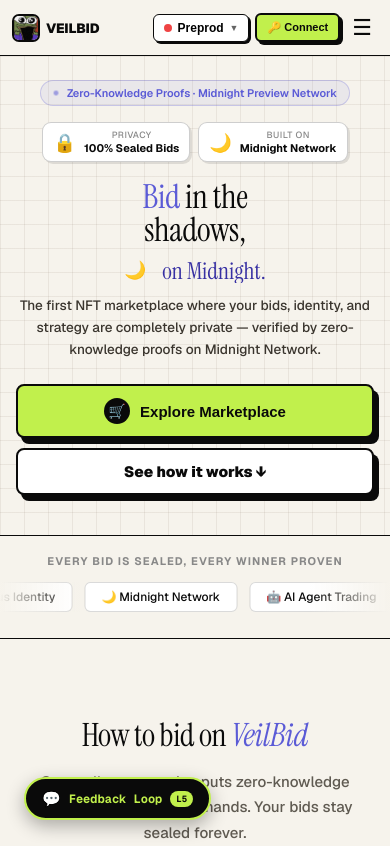
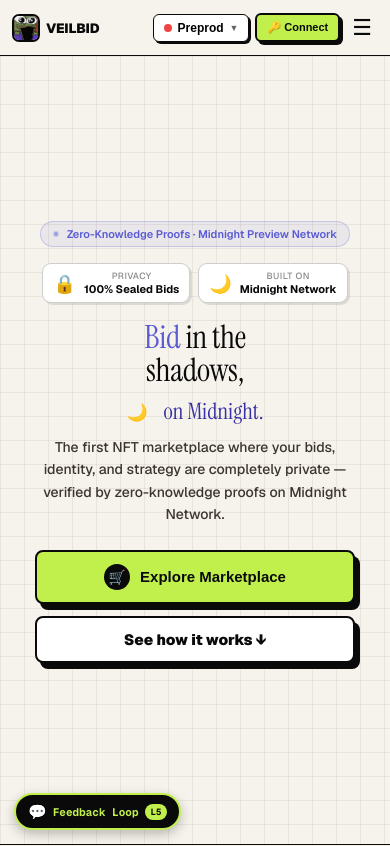
Before and after one commit to Thanos0s/VeilBid_Midnight, a React (Vite) app: page / in a window 390 px wide. Shown: the top 846 px of the page. Built offline with nearby package versions, Linux system fonts and the light colour scheme.

Commit message:
fix(mobile): enforce viewport scaling, 1080px mobile nav breakpoint, and hide hero stickers on mobile

```diff
--- a/index.html
+++ b/index.html
@@ -2,7 +2,7 @@
 <html lang="en">
   <head>
     <meta charset="UTF-8" />
-    <meta name="viewport" content="width=device-width, initial-scale=1.0" />
+    <meta name="viewport" content="width=device-width, initial-scale=1.0, maximum-scale=1.0, user-scalable=no, viewport-fit=cover" />
     <meta name="description" content="VeilBid — Privacy-first NFT Marketplace powered by Zero-Knowledge proofs on Midnight Network. Bid anonymously, own privately." />
     <meta name="keywords" content="NFT, Midnight Network, ZK Proofs, Private Auction, VeilBid, Web3, Privacy" />
     <meta property="og:title" content="VeilBid — Private NFT Marketplace" />
--- a/src/App.tsx
+++ b/src/App.tsx
@@ -577,7 +577,7 @@
     : userNfts.filter(nft => nft.category.toLowerCase() === selectedCategory.toLowerCase());
 
   return (
-    <div>
+    <div style={{ width: '100%', maxWidth: '100vw', overflowX: 'hidden' }}>
       <style>{`
         *,*::before,*::after{box-sizing:border-box;margin:0;padding:0}
         :root{
@@ -587,8 +587,9 @@
           --font-sans:'Geist',-apple-system,sans-serif;
           --font-mono:'Geist Mono',monospace;
         }
-        html{scroll-behavior:smooth}
-        body{font-family:var(--font-sans);background:var(--cream);color:var(--dark);overflow-x:hidden;-webkit-font-smoothing:antialiased}
+        html{scroll-behavior:smooth;width:100%;max-width:100vw;overflow-x:hidden}
+        body{font-family:var(--font-sans);background:var(--cream);color:var(--dark);overflow-x:hidden;width:100%;max-width:100vw;-webkit-font-smoothing:antialiased;-webkit-text-size-adjust:100%}
+        #root{width:100%;max-width:100vw;overflow-x:hidden}
         .grid-bg{background-color:var(--cream);background-image:linear-gradient(to right,rgba(120,100,80,.1) 1px,transparent 1px),linear-gradient(to bottom,rgba(120,100,80,.1) 1px,transparent 1px);background-size:24px 24px}
         nav{position:sticky;top:0;z-index:200;display:flex;align-items:center;justify-content:space-between;height:56px;padding:0 16px;background:var(--cream);border-bottom:1.5px solid var(--dark);animation:slideDown .4s ease-out;max-width:100vw;box-sizing:border-box}
         @keyframes slideDown{from{transform:translateY(-100%);opacity:0}to{transform:translateY(0);opacity:1}}
@@ -1153,7 +1154,7 @@
         .nav-marketing{display:inline-flex;align-items:center;gap:2px}
         .nav-right{display:flex;align-items:center;gap:8px;flex-shrink:0}
         @media(max-width:1250px){.nav-marketing{display:none !important}}
-        @media(max-width:960px){.nav-links{display:none !important}}
+        @media(max-width:1080px){.nav-links{display:none !important}}
 
         /* ---- Mobile nav drawer ---- */
         .nav-mobile-drawer{display:none;flex-direction:column;width:100%;border-top:1.5px solid var(--dark);padding:16px 18px 24px;gap:6px;background:var(--cream)}
@@ -1161,10 +1162,10 @@
         .nav-mobile-drawer button,.nav-mobile-drawer a{display:block;width:100%;text-align:left;padding:11px 14px;font-size:14px;font-weight:700;color:#222;background:none;border:none;border-radius:6px;cursor:pointer;font-family:inherit;text-decoration:none;transition:background .15s}
         .nav-mobile-drawer button:hover,.nav-mobile-drawer a:hover{background:rgba(0,0,0,0.06)}
         .nav-ham{display:none;background:none;border:none;cursor:pointer;font-size:22px;padding:4px 6px;line-height:1;color:var(--dark)}
-        @media(max-width:960px){.nav-ham{display:flex;align-items:center;justify-content:center}}
+        @media(max-width:1080px){.nav-ham{display:flex;align-items:center;justify-content:center}}
 
         /* ---- Nav layout on mobile ---- */
-        @media(max-width:960px){
+        @media(max-width:1080px){
           nav{height:56px !important;padding:0 12px;flex-wrap:nowrap !important;align-items:center}
           nav .nav-logo{font-size:13.5px;gap:6px}
           nav .logo-box{width:28px;height:28px}
@@ -1185,25 +1186,25 @@
           }
         }
 
-        /* ---- Hero on mobile ---- */
-        @media(max-width:768px){
-          .hero{padding:24px 16px 40px;min-height:auto;overflow:hidden}
-          .hero-inner{max-width:100%;position:relative;z-index:5}
+        /* ---- Hero on mobile / tablet ---- */
+        @media(max-width:1080px){
+          .hero{padding:32px 16px 48px;min-height:calc(100vh - 56px);display:flex;flex-direction:column;justify-content:center;align-items:center;overflow:hidden}
+          .hero-inner{max-width:100%;position:relative;z-index:5;margin:auto 0}
           .deco{display:none !important}
           .spin-badge{display:none !important}
           .privacy-strip{font-size:11px;padding:5px 12px;margin-bottom:16px;white-space:normal;text-align:center}
           .badge-row{gap:8px;margin-bottom:18px}
           .badge-pill{padding:6px 10px;font-size:11px}
-          .hero-heading{font-size:clamp(32px,8.5vw,46px);margin-bottom:10px;line-height:1}
-          .platform-line{font-size:clamp(22px,6vw,30px);height:auto;margin-bottom:8px}
-          .hero-sub{font-size:13.5px !important;line-height:1.6;margin:12px auto 24px}
-          .hero-btns{flex-direction:column;gap:10px;align-items:stretch}
+          .hero-heading{font-size:clamp(32px,8vw,56px) !important;margin-bottom:12px;line-height:1.02}
+          .platform-line{font-size:clamp(20px,5.8vw,34px) !important;height:auto;margin-bottom:12px}
+          .hero-sub{font-size:14px !important;line-height:1.6;margin:12px auto 24px;max-width:92%}
+          .hero-btns{flex-direction:column;gap:12px;align-items:stretch;width:100%;max-width:320px;margin:0 auto}
           .hero-btns a,.hero-btns button{width:100% !important;justify-content:center;padding:12px 20px;font-size:15px}
         }
 
         /* ---- How it works ---- */
-        @media(max-width:768px){
-          .how-layout{grid-template-columns:1fr !important;padding:0 16px}
+        @media(max-width:1080px){
+          .how-layout{grid-template-columns:1fr !important;padding:0 16px !important}
           .demo-inner{padding:16px !important}
           .demo-card{padding:16px !important}
           .demo-metrics-grid{grid-template-columns:1fr !important}
@@ -1211,10 +1212,10 @@
         }
 
         /* ---- Feature grid ---- */
-        @media(max-width:768px){.feat-grid{grid-template-columns:1fr !important;gap:12px}}
+        @media(max-width:1080px){.feat-grid{grid-template-columns:1fr !important;gap:12px}}
 
         /* ---- Testimonials ---- */
-        @media(max-width:768px){.testi-grid{grid-template-columns:1fr !important;gap:12px}}
+        @media(max-width:1080px){.testi-grid{grid-template-columns:1fr !important;gap:12px}}
 
         /* ---- Stats bar ---- */
         @media(max-width:768px){
@@ -1227,7 +1228,7 @@
         }
 
         /* ---- Pricing grid ---- */
-        @media(max-width:768px){.price-grid{grid-template-columns:1fr !important;gap:12px}}
+        @media(max-width:1080px){.price-grid{grid-template-columns:1fr !important;gap:12px}}
 
         /* ---- Footer ---- */
         @media(max-width:768px){
@@ -1240,6 +1241,33 @@
         @media(max-width:768px){
           section{padding-left:16px !important;padding-right:16px !important}
           .sec-title{font-size:clamp(20px,6vw,30px) !important}
+        }
+
+        /* ---- Floating Feedback Button ---- */
+        .floating-feedback-btn{
+          position:fixed;
+          bottom:24px;
+          left:24px;
+          z-index:180;
+          display:flex;
+          align-items:center;
+          gap:8px;
+          padding:10px 16px;
+          background:var(--dark);
+          color:var(--green);
+          border:2px solid var(--green);
+          border-radius:50px;
+          box-shadow:0 6px 18px rgba(0,0,0,0.3);
+          font-family:var(--font-mono);
+          font-size:12px;
+          font-weight:800;
+          cursor:pointer;
+          transition:transform 0.15s,box-shadow 0.15s;
+        }
+        .floating-feedback-btn:hover{transform:translateY(-2px);box-shadow:0 8px 22px rgba(0,0,0,0.4)}
+        .floating-feedback-btn .l5-pill{font-size:9px;padding:2px 6px;border-radius:10px;background:var(--green);color:var(--dark);font-weight:900}
+        @media(max-width:1080px){
+          .floating-feedback-btn{bottom:14px !important;left:14px !important;padding:7px 12px !important;font-size:11px !important;gap:6px !important;box-shadow:0 4px 12px rgba(0,0,0,0.25) !important}
         }
 
         /* ---- Marketplace layout ---- */
@@ -2466,38 +2494,12 @@
       {/* Floating Level 5 Feedback Button */}
       <button
         onClick={() => setShowFeedbackModal(true)}
-        style={{
-          position: 'fixed',
-          bottom: '24px',
-          left: '24px',
-          zIndex: 180,
-          display: 'flex',
-          alignItems: 'center',
-          gap: '8px',
-          padding: '10px 16px',
-          background: 'var(--dark)',
-          color: 'var(--green)',
-          border: '2px solid var(--green)',
-          borderRadius: '50px',
-          boxShadow: '0 6px 18px rgba(0,0,0,0.3)',
-          fontFamily: 'var(--font-mono)',
-          fontSize: '12px',
-          fontWeight: 800,
-          cursor: 'pointer',
-          transition: 'transform 0.15s, box-shadow 0.15s',
-        }}
+        className="floating-feedback-btn"
         title="Submit structured feedback for Level 5 Preprod evaluation"
       >
         <span style={{ fontSize: '15px' }}>💬</span>
         <span>Feedback Loop</span>
-        <span style={{
-          fontSize: '9px',
-          padding: '2px 6px',
-          borderRadius: '10px',
-          background: 'var(--green)',
-          color: 'var(--dark)',
-          fontWeight: 900
-        }}>L5</span>
+        <span className="l5-pill">L5</span>
       </button>
 
       {/* ── FEEDBACK MODAL (LEVEL 5 FULL MOON) ── */}
```
